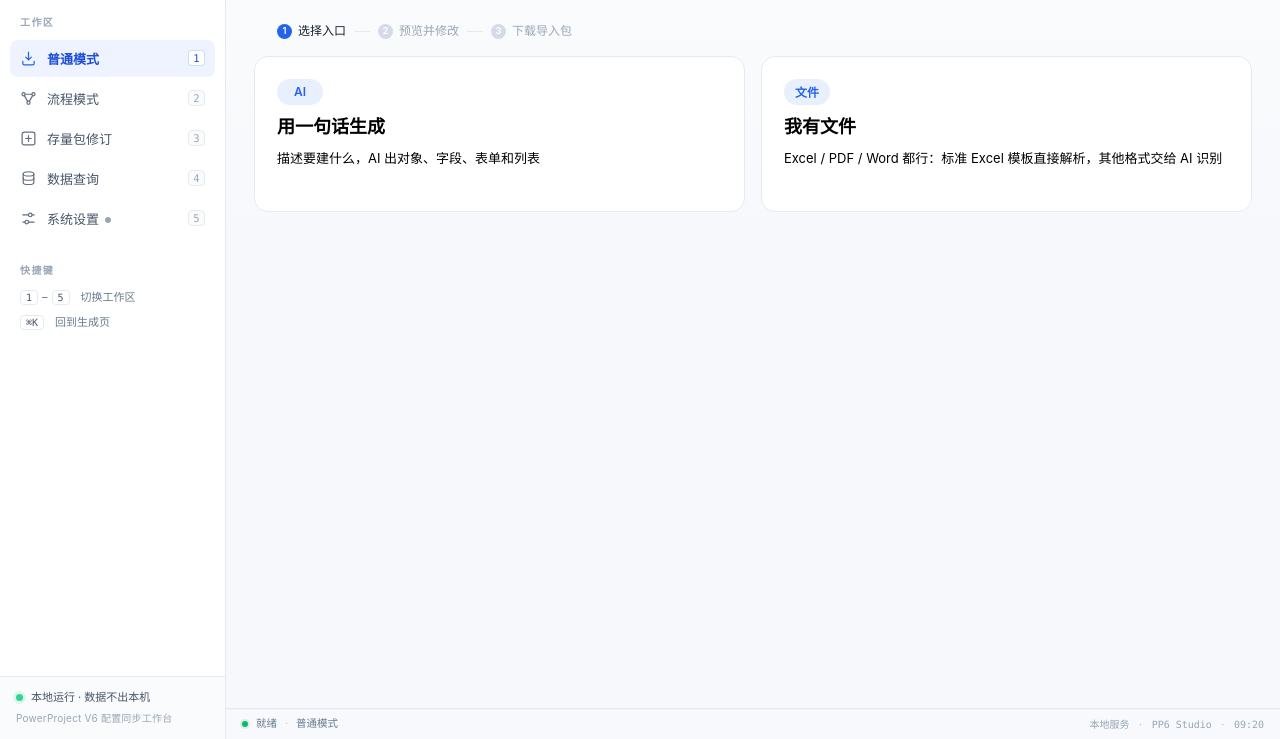
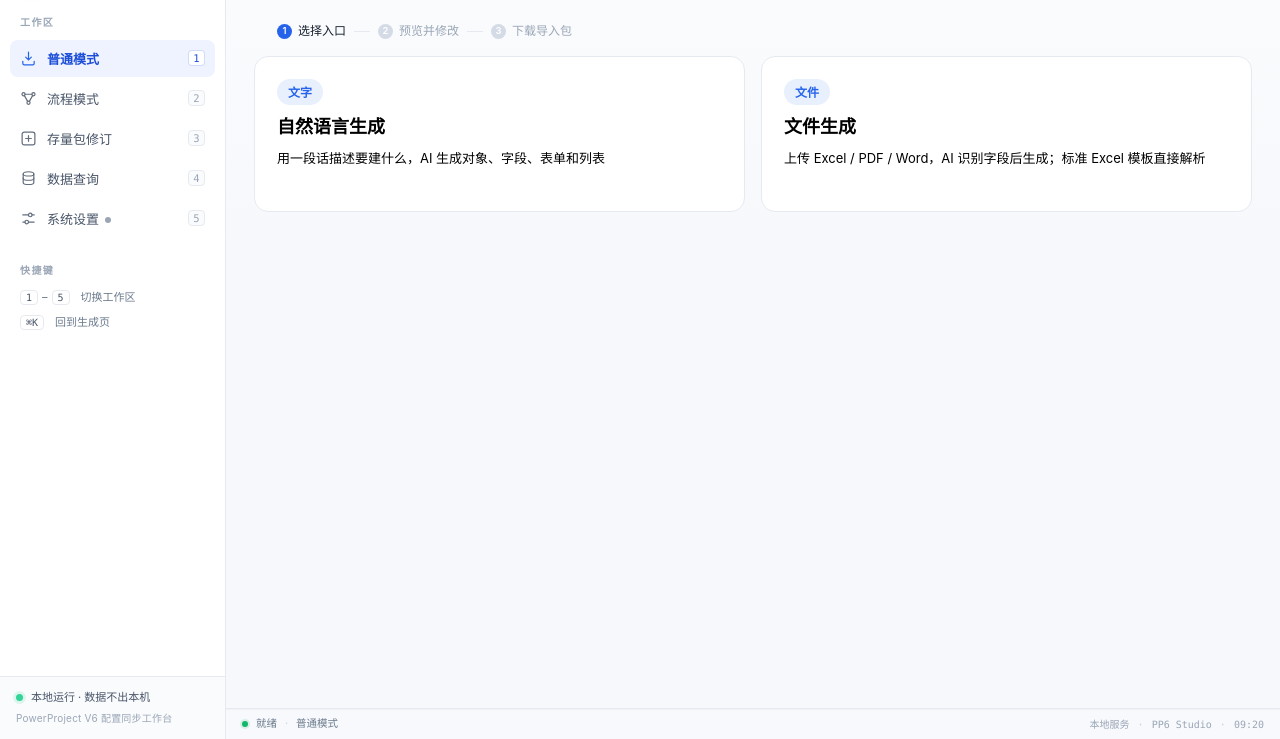
Before and after one commit to Asaki1999/pp6, a plain HTML site: page pp6kit/static/index.html in a window 1280 px wide. Shown: the part 61-800 px from the top of the page. Drawn offline with Linux system fonts and the light colour scheme; no server answers.

Commit message:
copy: 入口改为「自然语言生成 / 文件生成」
- 文件生成副标题明确：上传 Excel/PDF/Word，AI 识别后生成；标准 Excel 直接解析

- 413/413；静态已同步

```diff
--- a/pp6kit/static/index.html
+++ b/pp6kit/static/index.html
@@ -213,14 +213,14 @@
     <!-- 第 1 步先选入口：不要一进来把 AI / 上传 / 关联项目全铺开 -->
     <div class="entry-choice" id="entryChoice">
       <button class="entry-card" data-entry="ai">
-        <span class="entry-badge">AI</span>
-        <strong>用一句话生成</strong>
-        <span class="sub">描述要建什么，AI 出对象、字段、表单和列表</span>
+        <span class="entry-badge">文字</span>
+        <strong>自然语言生成</strong>
+        <span class="sub">用一段话描述要建什么，AI 生成对象、字段、表单和列表</span>
       </button>
       <button class="entry-card" data-entry="excel">
         <span class="entry-badge">文件</span>
-        <strong>我有文件</strong>
-        <span class="sub">Excel / PDF / Word 都行：标准 Excel 模板直接解析，其他格式交给 AI 识别</span>
+        <strong>文件生成</strong>
+        <span class="sub">上传 Excel / PDF / Word，AI 识别字段后生成；标准 Excel 模板直接解析</span>
       </button>
     </div>
 
```
Also changed, not shown: tests/fe_pl_pre_probe.js (+1 -1 lines).
